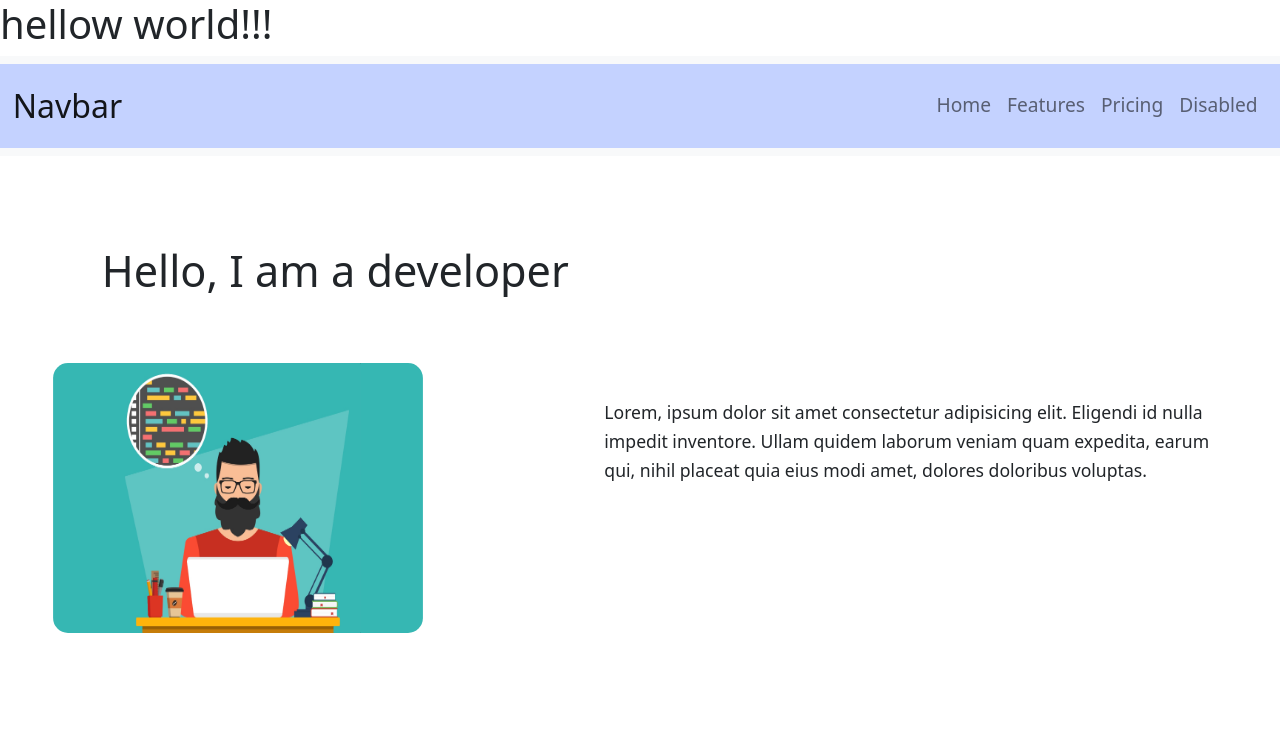
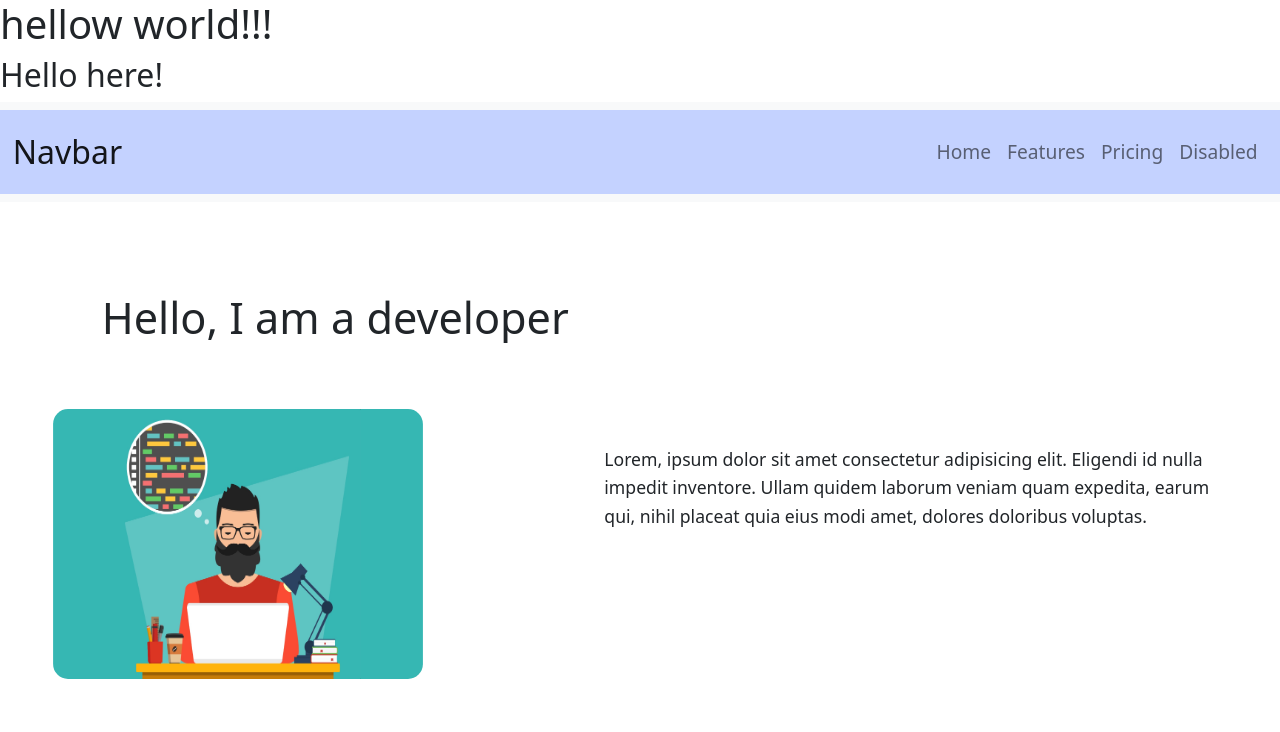
Before and after one commit to Manish-rai-dev/github_session, a plain HTML site: page index.html in a window 1280 px wide. Shown: the top 732 px of the page. Drawn offline with nearby package versions, Linux system fonts and the light colour scheme.

Commit message:
second commit

```diff
--- a/index.html
+++ b/index.html
@@ -16,8 +16,7 @@
   <body>
 
 <h1>hellow world!!!</h1>
-
-<section class="NavBar">
+<h2>Hello here!</h2><section class="NavBar">
     <nav class="navbar navbar-expand-lg navbar-light bg-light">
         <div class="container-fluid">
           <a class="navbar-brand" href="#">Navbar</a>
```
